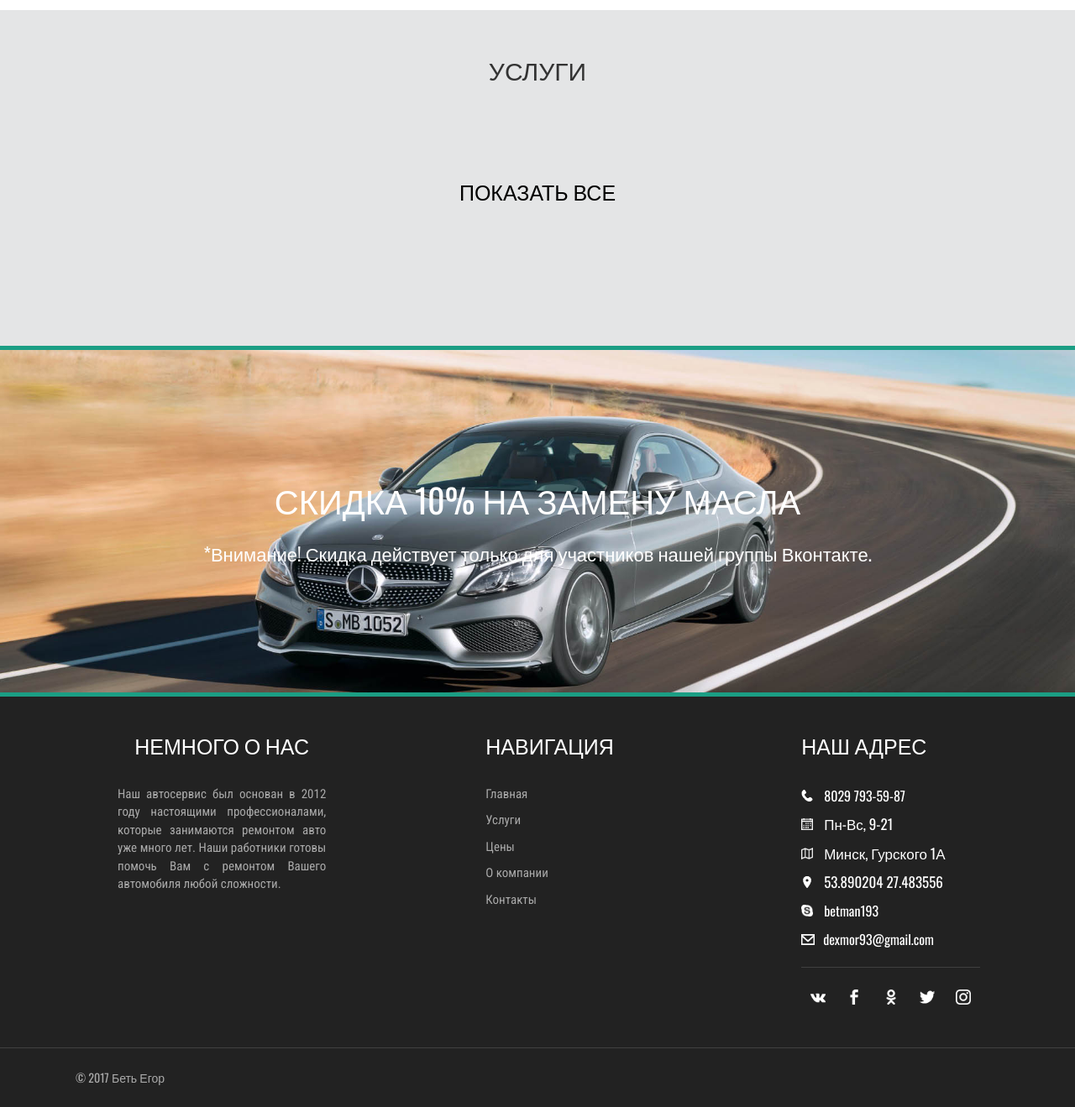
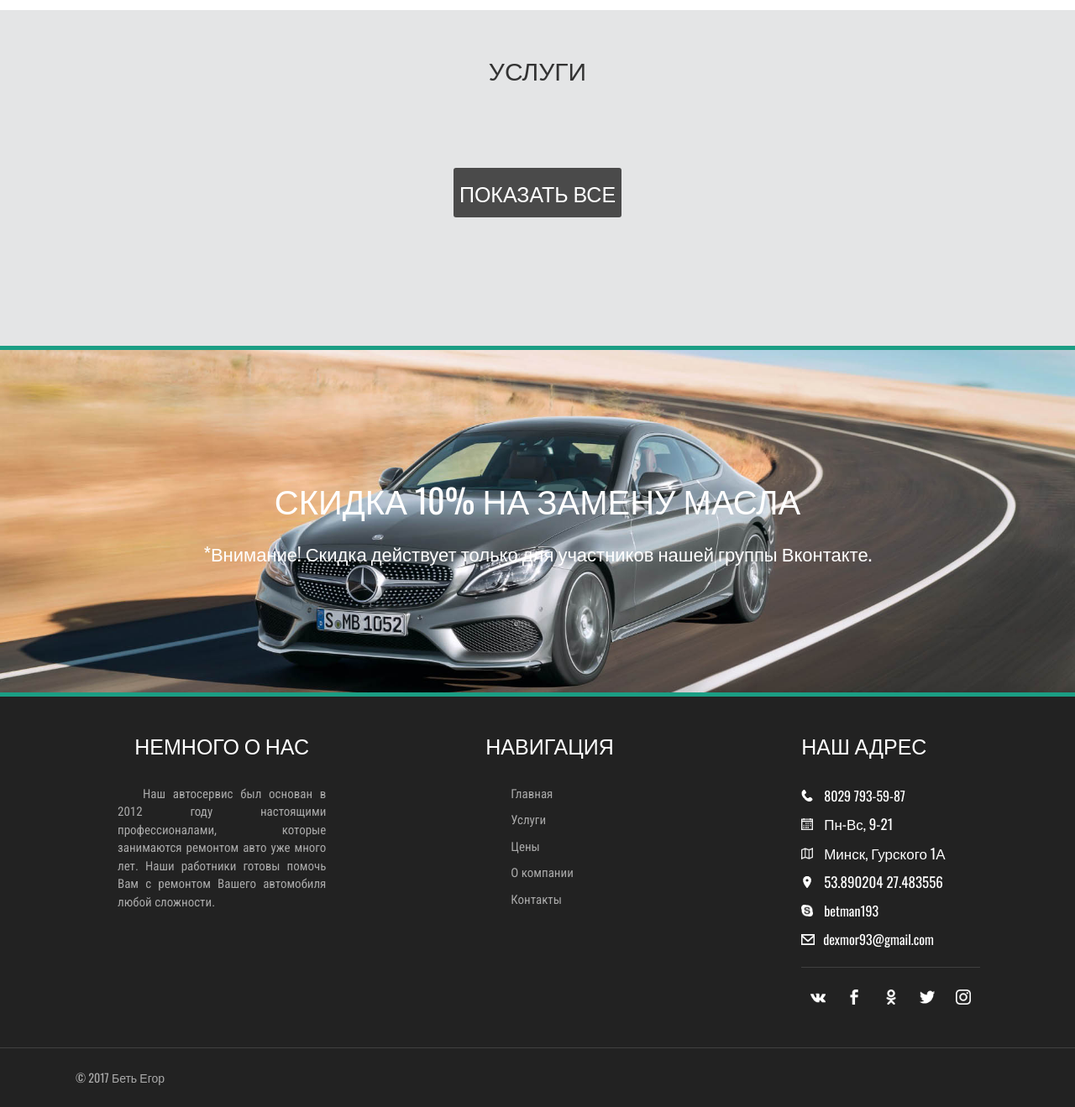
Before and after one commit to DexMorBets/Auto, a Django app: page / in a window 1280 px wide. Shown: the part 1273-2592 px from the top of the page at 84% size. Run offline with Django 3.2, Linux system fonts and the light colour scheme; data that the repository does not hold is empty; some libraries are stand-ins or nearby versions.

Commit message:
casdasdasfasfdasd

```diff
--- a/baseApp/static/css/baseApp.css
+++ b/baseApp/static/css/baseApp.css
@@ -351,18 +351,32 @@
     font-family: 'Roboto Condensed', sans-serif;
 }
 
+.container-services .block .description-block {
+    text-indent: 30px;
+}
+
 .services .button {
     margin: 45px auto 10px auto;
-    text-align: center;
-    padding: 10px 0;
-    width: 300px;
-    min-width: 600px;
-    font-size: 25px;
 }
 
-.services .button a {
-    color: black;
+.button {
+    display: block;
+    font-size: 25px;
+    width: 200px;
+    padding: 12px 0;
+    color: white;
+    background-color: #4a4a4a;
     cursor: pointer;
+    text-align: center;
+    border-radius: 3px;
+    margin: 45px auto 10px auto;
+}
+
+.button:hover,
+.button:active {
+    background-color: rgba(74, 74, 74, 0.85);
+    text-decoration: none;
+    color: white;
 }
 
 .footer {
@@ -432,6 +446,10 @@
     font-size: 15px;
     color: #aaa;
     font-family: 'Roboto Condensed', sans-serif;
+}
+
+.footer-main .block .description-block {
+    text-indent: 30px;
 }
 
 .corp a,
@@ -660,7 +678,7 @@
 }
 
 .about-block .description-block p {
-    text-indent: 40px;
+    text-indent: 30px;
     margin: 0;
 }
 
@@ -679,15 +697,10 @@
 }
 
 .about-block .button-block {
-    font-size: 34px;
     margin: 0 auto;
     min-width: 600px;
     text-align: center;
-    padding: 50px 0 60px 0;
-}
-
-.about-block .button-block a {
-    color: black;
+    padding: 10px 0 60px 0;
 }
 
 .price_table {
@@ -1111,10 +1124,7 @@
        font-size: 45px;
        padding: 0 40px 70px 40px;
    }
-   .services .button {
-       font-size: 50px;
-       margin: 60px auto 20px auto;
-   }
+
    .skils-block .title-block {
        font-size: 70px;
        padding: 60px 30px;
@@ -1281,18 +1291,18 @@
 
    .contacts .contacts-block .description-block .fio-block {
        font-size: 40px;
-       width: 600px;
+       width: 450px;
    }
 
    .contacts .contacts-block .description-block .position-block {
        font-size: 35px;
-       width: 600px;
+       width: 450px;
    }
 
    .contacts .contacts-block .description-block .phone-block {
        font-size: 40px;
        margin-left: 50px;
-       width: 600px;
+       width: 450px;
    }
 
    .contacts .contacts-block .description-block .phone-block img {
@@ -1376,6 +1386,11 @@
         margin-left: 1px;
     }
 
+    .button {
+        width: auto;
+        padding: 20px 0;
+        font-size: 55px;
+    }
  }
 
 /*@media (max-width: 768px) {*/
--- a/baseApp/templates/base.html
+++ b/baseApp/templates/base.html
@@ -89,7 +89,9 @@
                 <div class="block">
                     <div class="about-title-block">НЕМНОГО О НАС</div>
                     <div class="description-block">
-                        Наш автосервис был основан в 2012 году настоящими профессионалами, которые занимаются ремонтом  авто уже   много  лет.   Наши  работники готовы   помочь   Вам   с  ремонтом Вашего         автомобиля      любой сложности.
+                        <p>Наш автосервис был основан в 2012 году настоящими профессионалами,
+                            которые занимаются ремонтом авто уже много лет.
+                            Наши работники готовы помочь Вам с ремонтом Вашего автомобиля любой сложности.</p>
                     </div>
                 </div>
                 <div class="block">
--- a/baseApp/templates/mainpage.html
+++ b/baseApp/templates/mainpage.html
@@ -55,12 +55,14 @@
                 <div class="block">
                     <div class="image-block"><img src="{% static 'img/'%}{{service.image}}"></div>
                     <div class="title-block">{{service.title}}</div>
-                    <div class="description-block">{{service.description}}</div>
+                    <div class="description-block"><p>{{service.description}}</p></div>
                 </div>
                 {% endfor %}
             </div>
         </div>
-        <div class="button"><a href="{% url 'services_page' %}">ПОКАЗАТЬ ВСЕ</a></div>
+        <div>
+            <a class="button" href="{% url 'services_page' %}">ПОКАЗАТЬ ВСЕ</a>
+        </div>
     </div>
 </div>
 {% endblock %}
```
Also changed, not shown: baseApp/templates/about_page.html (+1 -1 lines).
